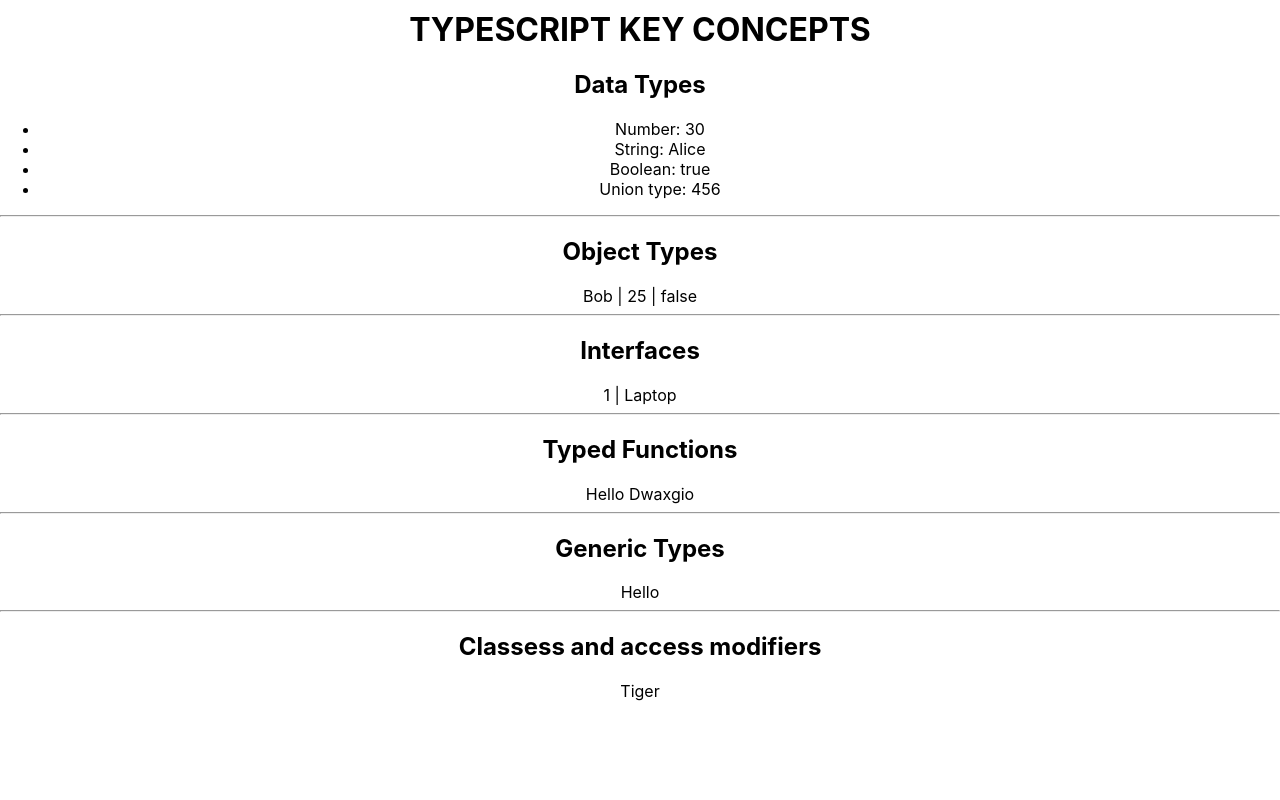
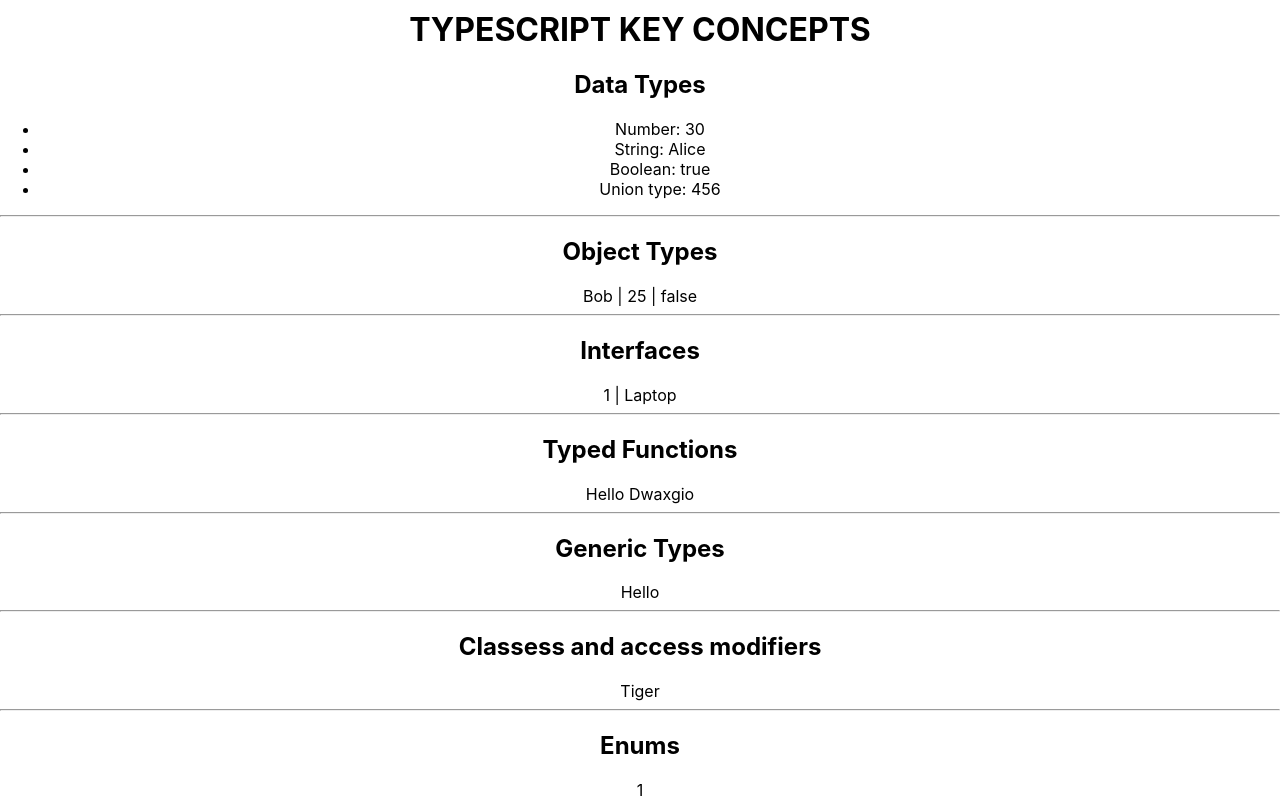
Before and after one commit to dwaxgio/react-typescript-practice, a React (Create React App) app: page / in a window 1280 px wide. Shown: the part 190-990 px from the top of the page. Before the commit the page ends 891 px from the top, so only its background shows below. Built offline with nearby package versions, Linux system fonts and the light colour scheme.

Commit message:
Key concepts: ts -> Enums

```diff
--- a/src/App.tsx
+++ b/src/App.tsx
@@ -9,6 +9,7 @@ import CInterfaces from "./components/CInterfaces";
 import DFuncionesTypadas from "./components/DFuncionesTypadas";
 import ETiposGenericos from "./components/ETiposGenericos";
 import FClasesYModificadoresDeAcceso from "./components/FClasesYModificadoresDeAcceso";
+import GEnums from "./components/GEnums";
 
 function App() {
   const { count, increment, decrement, reset } = useCounter(0);
@@ -48,6 +49,8 @@ function App() {
       <ETiposGenericos />
       <hr />
       <FClasesYModificadoresDeAcceso />
+      <hr />
+      <GEnums />
     </div>
   );
 }
--- /dev/null
+++ b/src/components/GEnums.tsx
@@ -0,0 +1,17 @@
+const GEnums = () => {
+  enum Direction {
+    Up,
+    Down,
+    Left,
+    Right,
+  }
+  let move: Direction = Direction.Down;
+  return (
+    <div>
+      <h2>Enums</h2>
+      {move}
+    </div>
+  );
+};
+
+export default GEnums;
```
